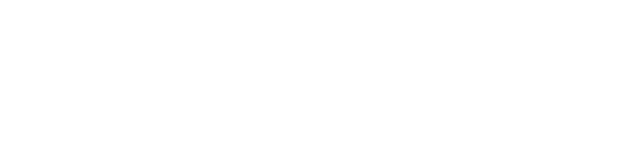
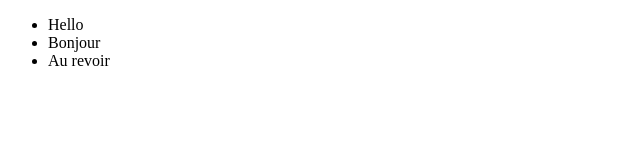
Before and after one commit to mickaellambert/support-git, a plain HTML site: page index.html in a window 1280 px wide. Shown: the whole page, without its empty margins (0-640 px from the left). Drawn offline with Linux system fonts and the light colour scheme.

Commit message:
Added navbar

```diff
--- a/index.html
+++ b/index.html
@@ -1,12 +1,18 @@
 <!DOCTYPE html>
 <html lang="en">
-<head>
-    <meta charset="UTF-8">
-    <meta http-equiv="X-UA-Compatible" content="IE=edge">
-    <meta name="viewport" content="width=device-width, initial-scale=1.0">
+  <head>
+    <meta charset="UTF-8" />
+    <meta http-equiv="X-UA-Compatible" content="IE=edge" />
+    <meta name="viewport" content="width=device-width, initial-scale=1.0" />
     <title>Mon projet 1</title>
-</head>
-<body>
-
-</body>
+  </head>
+  <body>
+    <nav>
+      <ul>
+        <li>Hello</li>
+        <li>Bonjour</li>
+        <li>Au revoir</li>
+      </ul>
+    </nav>
+  </body>
 </html>
```
